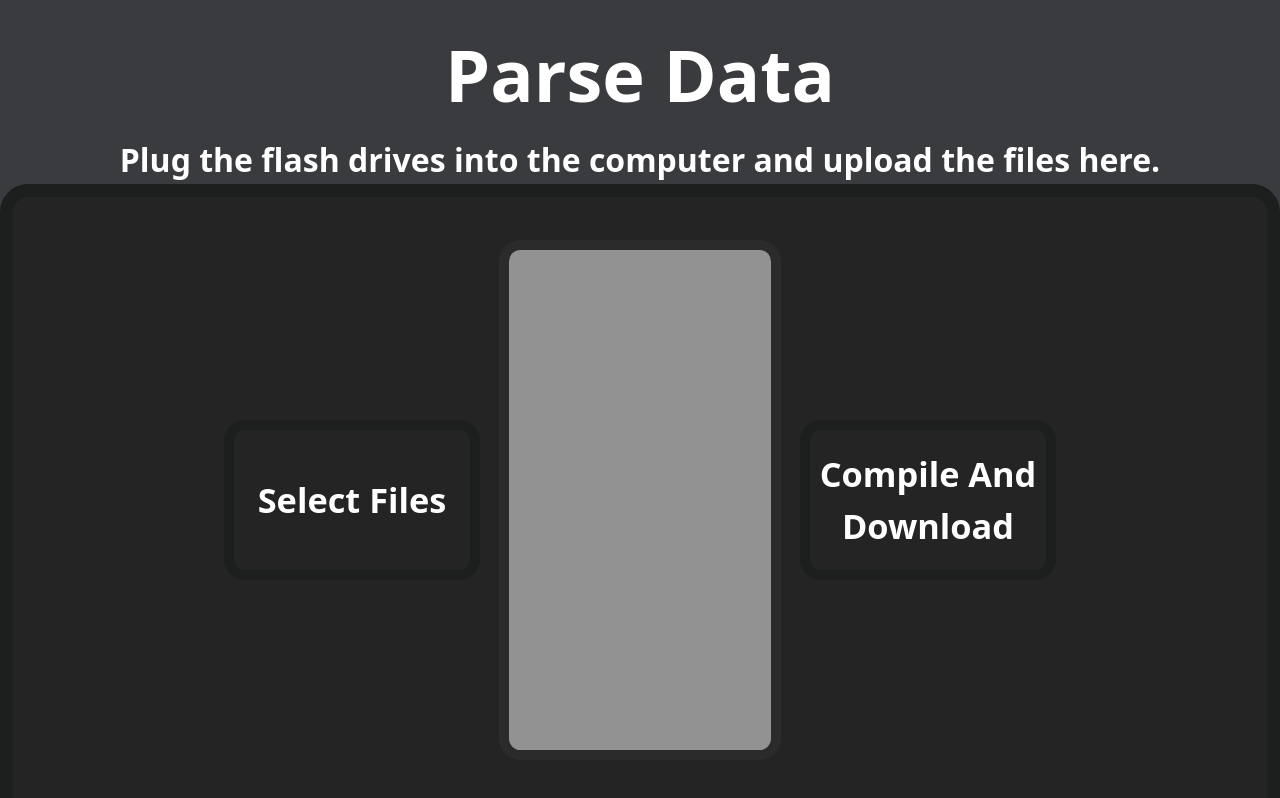
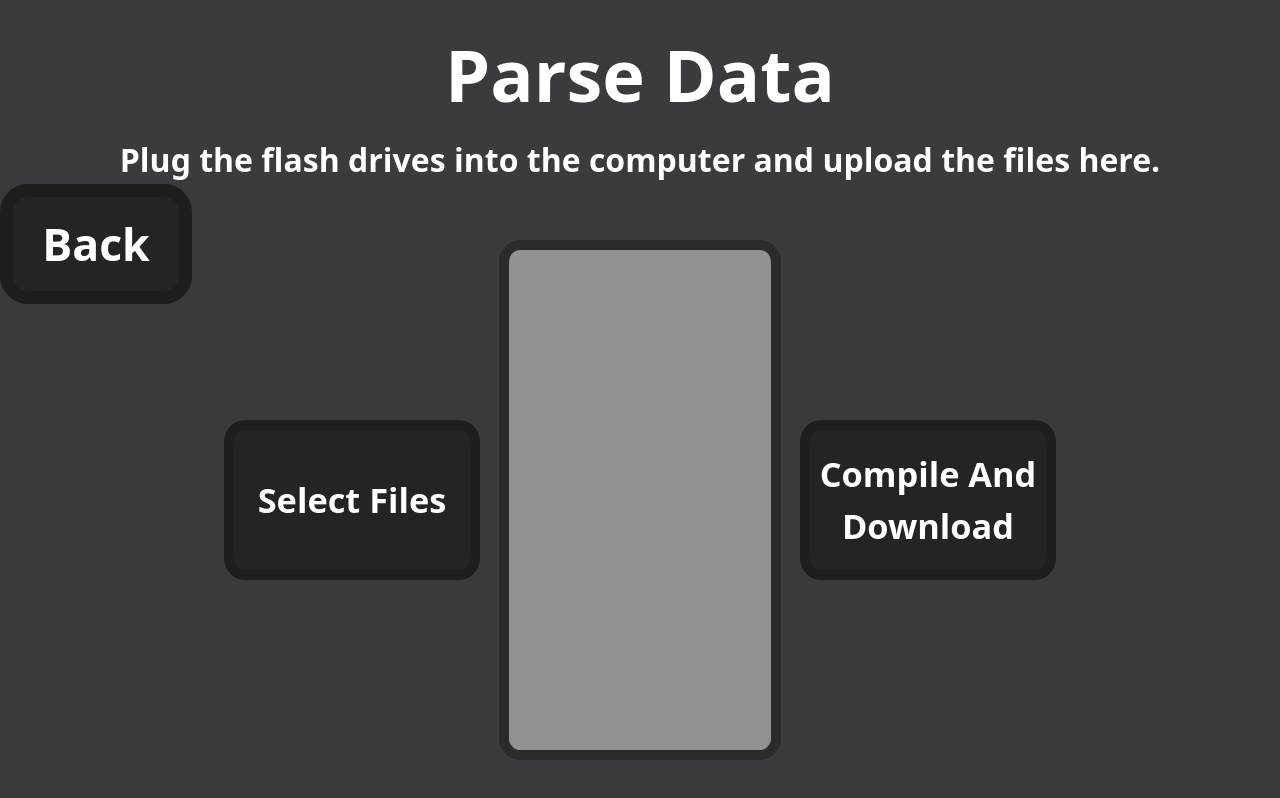
Before and after one commit to VihaanChhabria/VScouter, a React (Vite) app in the folder website/: page /parse-data in a window 1280 px wide. Built offline with nearby package versions, Linux system fonts and the light colour scheme.

Commit message:
kinda fixed layout of parse data page

```diff
--- a/website/src/pages/ParseDataPage.jsx
+++ b/website/src/pages/ParseDataPage.jsx
@@ -42,7 +42,9 @@ const ParseDataPage = () => {
 
       <ParseDataSelector />
 
-      <ProceedBackButton nextPage={`/settings`} back={true} coordY={2.33}/>
+      <div style={{ width: "15%", height: "15%" }}>
+        <ProceedBackButton nextPage={`/settings`} back={true} />
+      </div>
     </>
   );
 };
```
